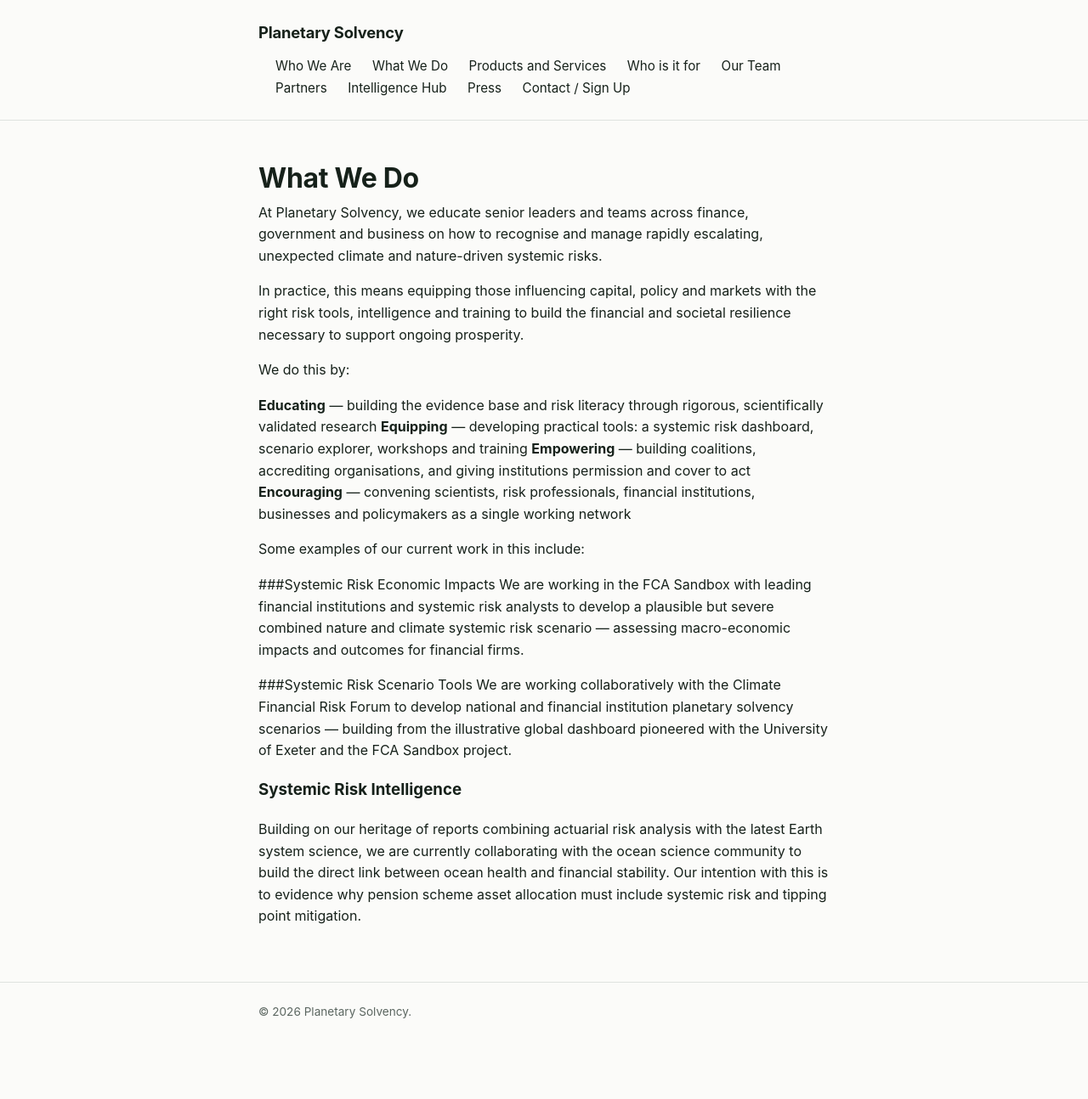
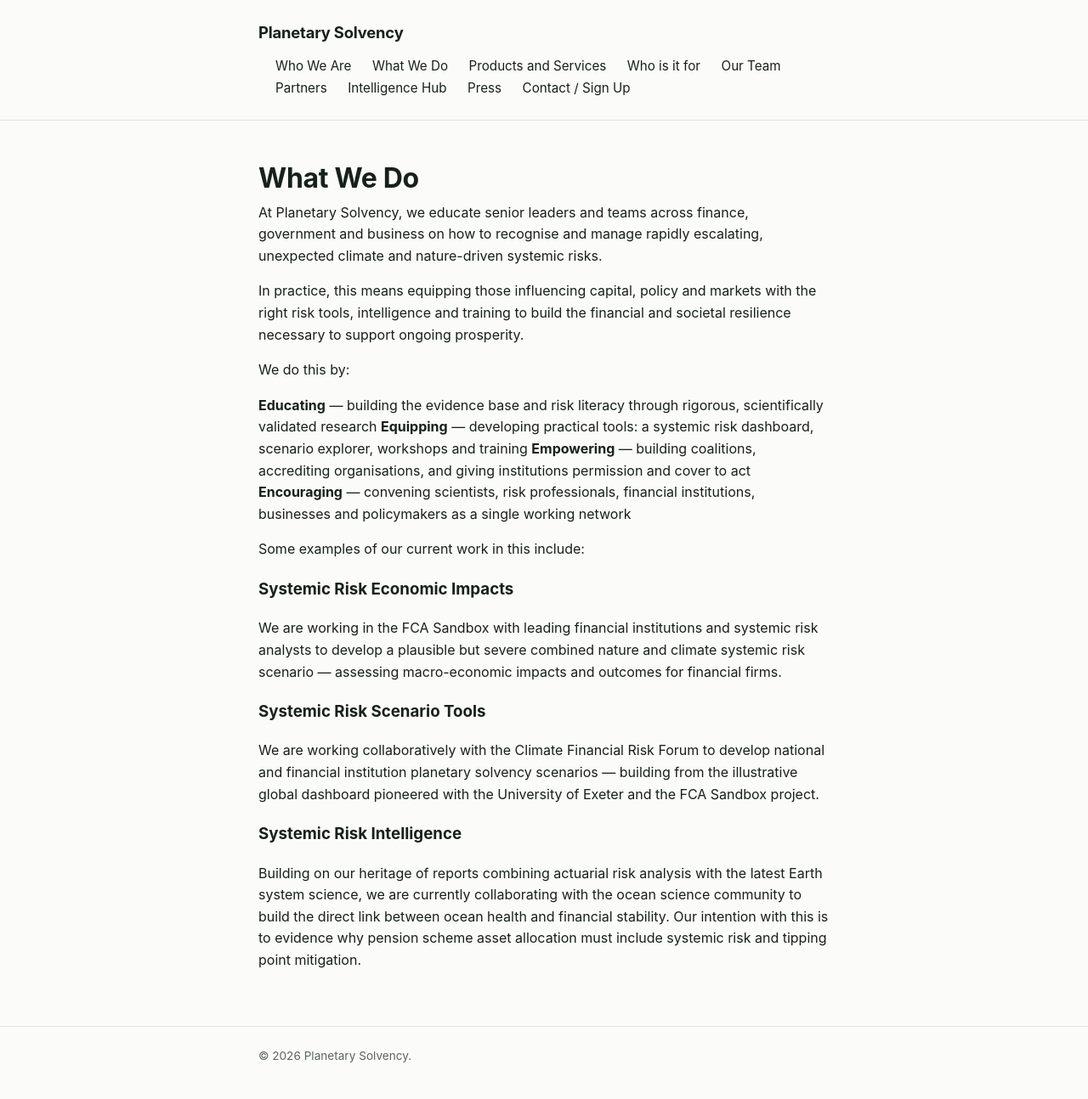
Before and after one commit to planetarysolvencyadmin/ps-website, a Jekyll site: the page built from what-we-do.markdown, in a window 1280 px wide. Shown: the whole page at 85% size. Built offline with Jekyll 4.4.1, drawn with Linux system fonts in a browser that asks for light colours; before the commit the page ends 1243 px from its top, so only the background shows below that; part of the change alters nothing that is shown.

```diff
--- a/what-we-do.markdown
+++ b/what-we-do.markdown
@@ -1,6 +1,6 @@
 ---
 title: What We Do
-date: 2026-09-08 13:14:00 Z
+date: 2026-09-08 14:14:00 +01:00
 permalink: "/what-we-do/"
 position: 3
 layout: page
@@ -17,14 +17,14 @@ We do this by:
 **Empowering** — building coalitions, accrediting organisations, and giving institutions permission and cover to act
 **Encouraging** — convening scientists, risk professionals, financial institutions, businesses and policymakers as a single working network
 
-
 Some examples of our current work in this include:
 
-###Systemic Risk Economic Impacts
+### Systemic Risk Economic Impacts
 We are working in the FCA Sandbox with leading financial institutions and systemic risk analysts to develop a plausible but severe combined nature and climate systemic risk scenario — assessing macro-economic impacts and outcomes for financial firms.
 
-###Systemic Risk Scenario Tools
+### Systemic Risk Scenario Tools
 We are working collaboratively with the Climate Financial Risk Forum to develop national and financial institution planetary solvency scenarios — building from the illustrative global dashboard pioneered with the University of Exeter and the FCA Sandbox project.
 
 ### Systemic Risk Intelligence
+
 Building on our heritage of reports combining actuarial risk analysis with the latest Earth system science, we are currently collaborating with the ocean science community to build the direct link between ocean health and financial stability. Our intention with this is to evidence why pension scheme asset allocation must include systemic risk and tipping point mitigation.
```
